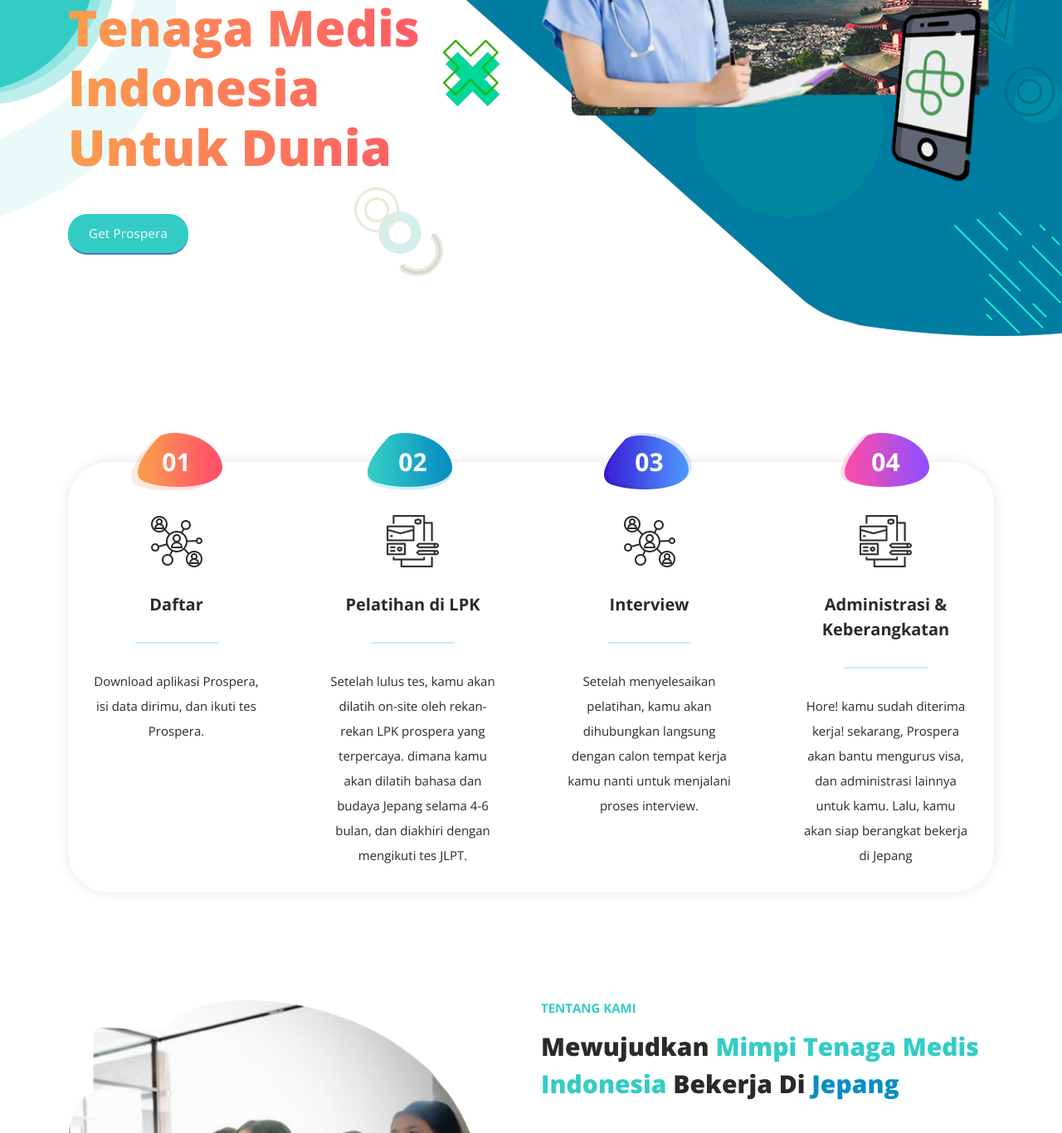
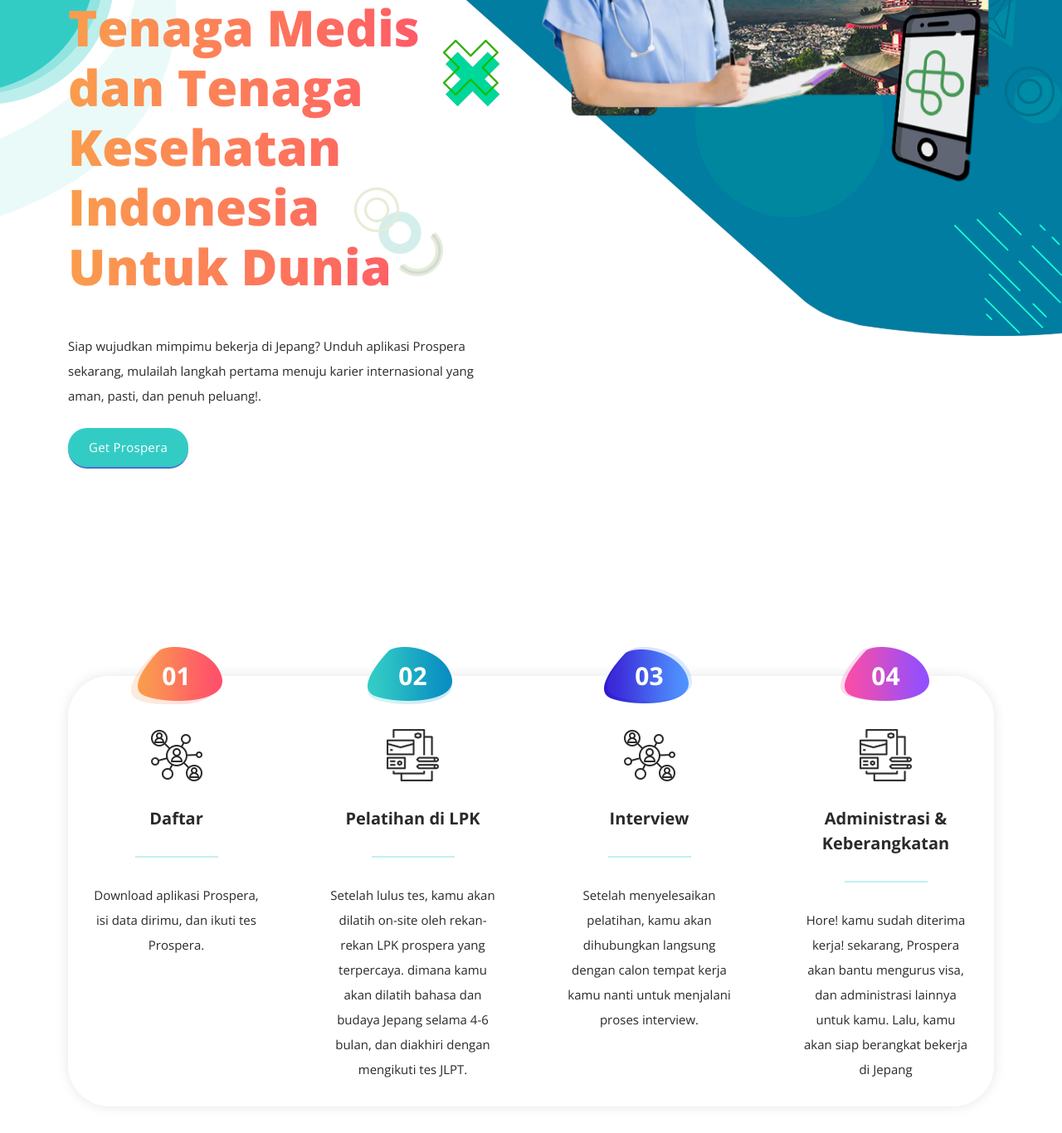
Before and after one commit to Prospera-MedikaWP/ProsperaWeb, a plain HTML site: page index.html in a window 1280 px wide. Shown: the part 492-1858 px from the top of the page at 83% size. Drawn offline with nearby package versions, Linux system fonts and the light colour scheme.

Commit message:
Update index.html

```diff
--- a/index.html
+++ b/index.html
@@ -107,7 +107,10 @@
                   </div>
                   -->
                   <div class="col-lg-12">
-                    <h2><img src="assets/images/logo-with-text.png" style="width : 150px"/> <br>Tenaga Medis Indonesia Untuk Dunia</h2>
+                    <h2><img src="assets/images/logo-with-text.png" style="width : 150px"/> <br>Tenaga Medis dan Tenaga Kesehatan Indonesia Untuk Dunia</h2>
+                    <p>Siap wujudkan mimpimu bekerja di Jepang?
+                        Unduh aplikasi Prospera sekarang, mulailah langkah pertama menuju karier internasional yang aman, pasti, dan penuh peluang!.</p>
+                  <br>
                   </div>
                   <div class="col-lg-12">
                     <div class="main-green-button scroll-to-section">
@@ -207,7 +210,7 @@
         <div class="col-lg-6 align-self-center wow fadeInRight" data-wow-duration="1s" data-wow-delay="0.5s">
           <div class="section-heading">
             <h6>Tentang Kami</h6>
-            <h2>Mewujudkan <em>Mimpi Tenaga Medis Indonesia</em> Bekerja di <span>Jepang</span></h2>
+            <h2>Mewujudkan <em>Mimpi Tenaga Medis dan Tenaga Kesehatan Indonesia</em> Bekerja di <span>Jepang</span></h2>
           </div>
           <!--
           <div class="row">
@@ -509,7 +512,7 @@
               <div class="col-lg-6 offset-lg-3">
                 <div class="section-heading">
                   <h6>Kontak Kami</h6>
-                  <h2>Untuk Pertanyaan Lebih Lanjut <span>Hubungu Kami</span> Lewat <em>Chat Whatsapp</em>  kami</h2>
+                  <h2>Untuk Pertanyaan Lebih Lanjut <span>Hubungi Kami</span> Lewat <em>Chat Whatsapp</em>  kami</h2>
                 </div>
               </div>
               <!--
@@ -606,4 +609,5 @@
   <script src="assets/js/custom.js"></script>
 
 </body>
+
 </html>
```
